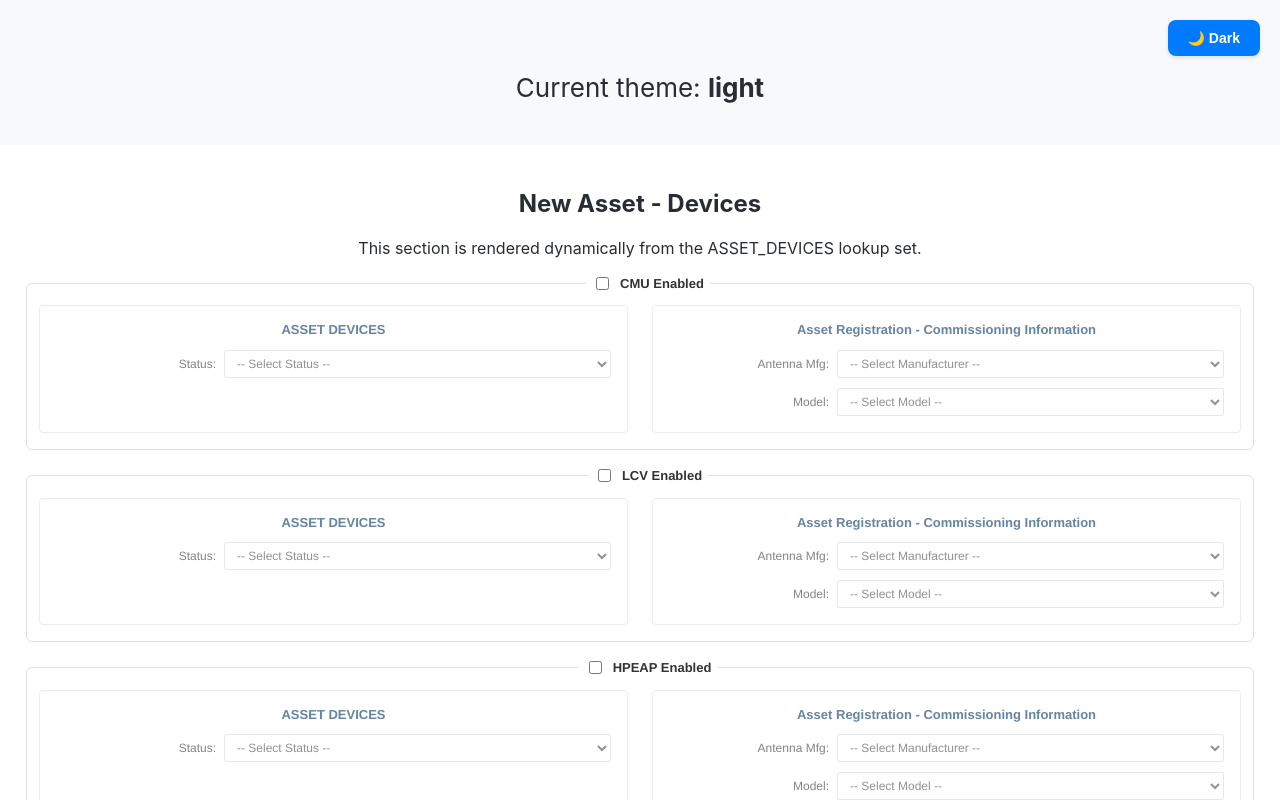
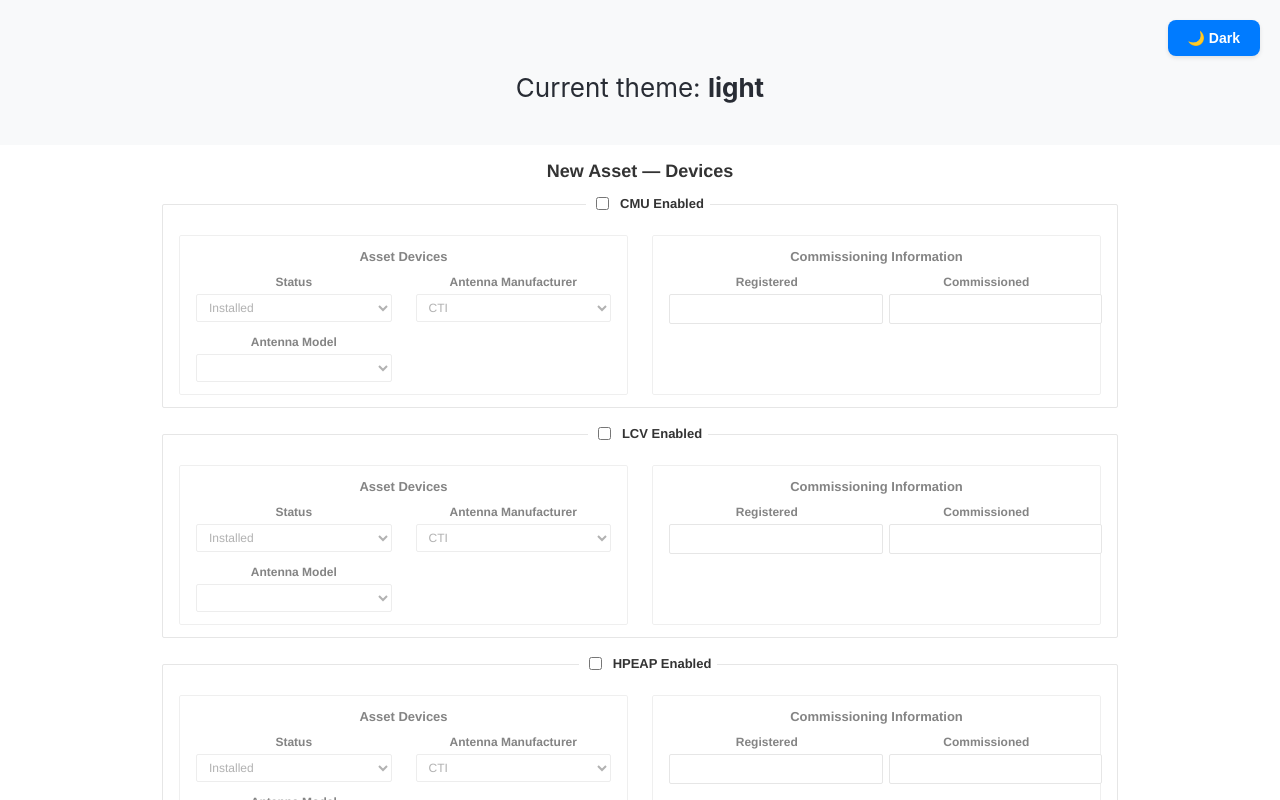
Before and after one commit to kavia-common/asset-data-population-and-auto-completion-7703-7712, a React (Create React App) app in the folder asset_devices_frontend/: page / in a window 1280 px wide. Shown: the top 800 px of the page. Built offline with nearby package versions, Linux system fonts and the light colour scheme.

Commit message:
CheckPoint - cgc2da0242

```diff
--- a/asset_devices_frontend/src/pages/New.jsx
+++ b/asset_devices_frontend/src/pages/New.jsx
@@ -12,17 +12,19 @@ function SimpleSelect({
   disabled = false,
   placeholder = '-- Select --',
   id,
+  className = '',
 }) {
   /** This is a simple select builder for lookup options. */
   return (
     <select
       id={id}
-      className="form-select asset-form-select"
+      className={`form-select ${className}`}
       value={value}
       onChange={onChange}
       disabled={disabled}
+      aria-describedby={id ? `${id}-desc` : undefined}
     >
-      <option value="">{placeholder}</option>
+      {placeholder ? <option value="">{placeholder}</option> : null}
       {options.map((opt) => (
         <option key={opt.lookupValue} value={opt.lookupValue}>
           {opt.lookupDescription || opt.lookupValue}
@@ -43,154 +45,148 @@ export const FIELDS = {
 // PUBLIC_INTERFACE
 export default function New() {
   /**
-   * Render "Asset Devices" dynamically from ASSET_DEVICES lookup:
-   * - Each device has an Enabled toggle
-   * - Left card: Status
-   * - Right card: Antenna Mfg, Model filtered by manufacturer
+   * This component renders ASSET DEVICES dynamically based on lookUpData.
+   * Updated to match assets/new_asset_devices_design_notes.md pixel-accurate spec:
+   * - Card border 1px #e6e6e6, radius 2px, padding 12-16px
+   * - Two-column grid with 24px column gap, 12px row gap
+   * - Labels 12px/16px semibold, 4px spacing to control
+   * - Controls 28px height, 1px border, 2px radius
+   * - Field order: Status, Antenna Manufacturer, Antenna Model
    */
-  // Inject the provided lookUpData JSON here as the single source of truth.
-  // Replace [...] with the actual JSON injected by the orchestrator for runtime.
   const lookUpData = useMemo(
     () => [
-      { "lookupSetName": "ASSET_STATUSES", "values": [ { "id": 4, "lookupValue": "Installed", "lookupDescription": "Installed", "parentLookupValue": null, "lookupOrder": 2 }, { "id": 5, "lookupValue": "Obsolete", "lookupDescription": "Obsolete", "parentLookupValue": null, "lookupOrder": 3 }, { "id": 9588, "lookupValue": "TESTU", "lookupDescription": "84A212951WMP1", "parentLookupValue": null, "lookupOrder": 2 }, { "id": 3, "lookupValue": "To Be Installed", "lookupDescription": "To Be Installed", "parentLookupValue": null, "lookupOrder": 1 } ] },
-      { "lookupSetName": "ANTENNA_MANUFACTURERS", "values": [ { "id": 5200, "lookupValue": "CTI", "lookupDescription": "CTI", "parentLookupValue": null, "lookupOrder": 6 }, { "id": 5060, "lookupValue": "General Electric", "lookupDescription": "General Electric", "parentLookupValue": null, "lookupOrder": 2 }, { "id": 9193, "lookupValue": "Generic", "lookupDescription": "Generic", "parentLookupValue": null, "lookupOrder": 7 }, { "id": 1153, "lookupValue": "No Antenna", "lookupDescription": "No Antenna", "parentLookupValue": null, "lookupOrder": 3 }, { "id": 5162, "lookupValue": "Sierra Wireless", "lookupDescription": "Sierra Wireless", "parentLookupValue": null, "lookupOrder": 5 }, { "id": 5000, "lookupValue": "Wired Matrix", "lookupDescription": "WiredMatrix", "parentLookupValue": null, "lookupOrder": 4 }, { "id": 34, "lookupValue": "Wireless Matrix", "lookupDescription": "Wireless Matrix", "parentLookupValue": null, "lookupOrder": 1 } ] },
-      { "lookupSetName": "ANTENNA_MODELS", "values": [ { "id": 5202, "lookupValue": "GE PTC", "lookupDescription": "GE PTC", "parentLookupValue": 5060, "lookupOrder": 6 }, { "id": 1168, "lookupValue": "MARX-C1", "lookupDescription": "MARX-C1", "parentLookupValue": 5060, "lookupOrder": 3 }, { "id": 35, "lookupValue": "MBS2-LPR", "lookupDescription": "MBS2-LPR", "parentLookupValue": 34, "lookupOrder": 1 }, { "id": 5201, "lookupValue": "REX", "lookupDescription": "REX", "parentLookupValue": 5200, "lookupOrder": 5 }, { "id": 6340, "lookupValue": "REX-OBN", "lookupDescription": "REX with Mobile IP", "parentLookupValue": 5200, "lookupOrder": 8 }, { "id": 5163, "lookupValue": "Raven-X", "lookupDescription": "Raven-X", "parentLookupValue": 5162, "lookupOrder": 4 }, { "id": 9194, "lookupValue": "Server Ping Antenna", "lookupDescription": "Server Ping Antena", "parentLookupValue": 9193, "lookupOrder": 7 }, { "id": 5061, "lookupValue": "WMP1", "lookupDescription": "84A212951WMP1", "parentLookupValue": 5060, "lookupOrder": 2 }, { "id": 9584, "lookupValue": "WMP20", "lookupDescription": "84A212951WMP1", "parentLookupValue": 5060, "lookupOrder": 2 } ] },
-      {
-        "lookupSetName": "ASSET_DEVICES",
-        "values": [
-            {
-                "id": 9082,
-                "lookupValue": "CMU",
-                "lookupDescription": "CMU",
-                "parentLookupValue": null,
-                "lookupOrder": 1
-            },
-            {
-                "id": 9084,
-                "lookupValue": "LCV",
-                "lookupDescription": "LOCOVISION",
-                "parentLookupValue": null,
-                "lookupOrder": 2
-            },
-            {
-                "id": 9083,
-                "lookupValue": "HPEAP",
-                "lookupDescription": "HPEAP",
-                "parentLookupValue": null,
-                "lookupOrder": 3
-            },
-            {
-                "id": 9373,
-                "lookupValue": "eHPLIG",
-                "lookupDescription": "eHPLIG",
-                "parentLookupValue": null,
-                "lookupOrder": 4
-            },
-            {
-                "id": 9516,
-                "lookupValue": "EM1900",
-                "lookupDescription": "EM1900",
-                "parentLookupValue": null,
-                "lookupOrder": 5
-            },
-            {
-                "id": 9379,
-                "lookupValue": "EMCard",
-                "lookupDescription": "EMCARD",
-                "parentLookupValue": null,
-                "lookupOrder": 6
-            },
-            {
-                "id": 9627,
-                "lookupValue": "Test",
-                "lookupDescription": "Test",
-                "parentLookupValue": null,
-                "lookupOrder": 7
-            }
-        ]
-    },
+      // Example inline data; in real runtime this is provided by orchestrator
+      { lookupSetName: 'ASSET_STATUSES', values: [
+        { id: 4, lookupValue: 'Installed', lookupDescription: 'Installed' },
+        { id: 5, lookupValue: 'Obsolete', lookupDescription: 'Obsolete' },
+        { id: 3, lookupValue: 'To Be Installed', lookupDescription: 'To Be Installed' },
+      ]},
+      { lookupSetName: 'ANTENNA_MANUFACTURERS', values: [
+        { id: 5200, lookupValue: 'CTI', lookupDescription: 'CTI' },
+        { id: 5060, lookupValue: 'General Electric', lookupDescription: 'General Electric' },
+        { id: 5162, lookupValue: 'Sierra Wireless', lookupDescription: 'Sierra Wireless' },
+      ]},
+      { lookupSetName: 'ANTENNA_MODELS', values: [
+        { id: 5202, lookupValue: 'GE PTC', lookupDescription: 'GE PTC', parentLookupValue: 5060 },
+        { id: 1168, lookupValue: 'MARX-C1', lookupDescription: 'MARX-C1', parentLookupValue: 5060 },
+        { id: 5163, lookupValue: 'Raven-X', lookupDescription: 'Raven-X', parentLookupValue: 5162 },
+      ]},
+      { lookupSetName: 'ASSET_DEVICES', values: [
+        { id: 9082, lookupValue: 'CMU' },
+        { id: 9084, lookupValue: 'LCV' },
+        { id: 9083, lookupValue: 'HPEAP' },
+      ]},
     ],
     []
   );
 
-  // Scoped style for the component (from design notes)
+  // Scoped styles reflecting assets/new_asset_devices_design_notes.md
   const style = `
   :root {
-    --color-bg-canvas: #FFFFFF;
-    --color-border-subtle: #E0E0E0;
-    --color-border-input: #C9C9C9;
-    --color-text-strong: #333333;
-    --color-text-default: #000000;
-    --color-accent-deep: #003366;
-    --color-focus: #2B6CB0;
+    --bg-canvas: #ffffff;
+    --bg-panel: #ffffff;
+    --text-strong: #333333;
+    --text-default: #4a4a4a;
+    --text-muted: #6b7280;
+    --border-default: #d6d6d6;
+    --border-subtle: #e6e6e6;
+    --border-hover: #bfbfbf;
+    --accent: #2f55a4;
+    --accent-rgb: 47, 85, 164;
   }
-  .asset-device-fieldset {
-    border: 1px solid var(--color-border-subtle);
-    border-radius: 6px;
-    padding: 12px 12px 16px 12px;
-    background: #fff;
+
+  .page-container {
+    max-width: 960px;
+    margin: 0 auto;
+    padding: 16px;
+    background: var(--bg-canvas);
+    font-family: "Helvetica Neue", Arial, sans-serif;
+  }
+
+  .device-fieldset {
+    border: 1px solid var(--border-subtle);
+    border-radius: 2px;
+    padding: 12px 16px;
     margin-bottom: 16px;
+    background: var(--bg-panel);
   }
-  .asset-device-legend {
+  .device-legend {
     padding: 0 6px;
     margin-left: 8px;
-    color: var(--color-accent-deep);
-    font: 600 13px/1.2 "Helvetica Neue", Arial, sans-serif;
+    color: var(--text-strong);
+    font: 600 13px/18px "Helvetica Neue", Arial, sans-serif;
   }
-  .asset-device-toggle {
+  .device-toggle {
     display: inline-flex;
+    align-items: center;
     gap: 8px;
-    align-items: center;
-    color: var(--color-text-strong);
-    font: 600 13px/1.2 "Helvetica Neue", Arial, sans-serif;
+    color: var(--text-strong);
   }
-  .asset-devices-panel {
+
+  .device-grid {
     display: grid;
     grid-template-columns: 1fr 1fr;
-    gap: 24px;
-    background: var(--color-bg-canvas);
+    column-gap: 24px;
+    row-gap: 12px;
+    margin-top: 8px;
   }
-  .asset-card {
+
+  .card {
+    background: var(--bg-panel);
+    border: 1px solid var(--border-subtle);
+    border-radius: 2px;
+    padding: 12px 16px;
+  }
+  .card-title {
+    font: 600 13px/18px "Helvetica Neue", Arial, sans-serif;
+    color: var(--text-strong);
+    margin: 0 0 8px 0;
+  }
+
+  .two-col-fields {
+    display: grid;
+    grid-template-columns: 1fr 1fr;
+    column-gap: 24px;
+    row-gap: 12px;
+  }
+
+  .form-field {
+    display: flex;
+    flex-direction: column;
+  }
+  .form-field > label {
+    font: 600 12px/16px "Helvetica Neue", Arial, sans-serif;
+    color: var(--text-strong);
+    margin-bottom: 4px;
+  }
+  .input {
+    height: 28px;
+    border: 1px solid var(--border-default);
+    border-radius: 2px;
+    padding: 0 8px;
+    font: 400 12px/28px "Helvetica Neue", Arial, sans-serif;
+    color: var(--text-default);
     background: #fff;
-    border: 1px solid var(--color-border-subtle);
-    border-radius: 4px;
-    padding: 16px;
+    width: 100%;
+    min-width: 0;
   }
-  .asset-card-title {
-    margin: 0 0 12px 0;
-    font: 700 13px/1.2 "Helvetica Neue", Arial, sans-serif;
-    color: var(--color-accent-deep);
+  .input:hover { border-color: var(--border-hover); }
+  .input:focus {
+    border-color: var(--accent);
+    outline: 2px solid rgba(var(--accent-rgb), 0.25);
+    outline-offset: 0;
   }
-  .asset-form-grid {
-    display: grid;
-    grid-template-columns: 160px 1fr;
-    column-gap: 8px;
-    row-gap: 10px;
-    align-items: center;
+
+  .disabled-block {
+    opacity: 0.6;
   }
-  .asset-form-label {
-    text-align: right;
-    color: var(--color-text-strong);
-    font: 400 12px/1.2 "Helvetica Neue", Arial, sans-serif;
+
+  @media (max-width: 991px) {
+    .device-grid { grid-template-columns: 1fr; }
   }
-  .asset-form-select {
-    height: 28px;
-    padding: 4px 8px;
-    border: 1px solid var(--color-border-input);
-    border-radius: 2px;
-    background: #fff;
-    color: var(--color-text-default);
-    font: 400 12px/1 "Helvetica Neue", Arial, sans-serif;
-    width: 100%;
-    max-width: 420px;
-  }
-  .asset-form-select:hover { border-color: #A8A8A8; }
-  .asset-form-select:focus { outline: 2px solid var(--color-focus); outline-offset: 0; }
-  .device-disabled { opacity: 0.6; }
-  @media (max-width: 768px) {
-    .asset-devices-panel { grid-template-columns: 1fr; gap: 16px; }
-    .asset-form-grid { grid-template-columns: 1fr; }
-    .asset-form-label { text-align: left; margin-bottom: 6px; }
+  @media (max-width: 600px) {
+    .card { padding: 10px; }
+    .two-col-fields { grid-template-columns: 1fr; column-gap: 0; row-gap: 10px; }
   }
   `;
 
@@ -291,10 +287,11 @@ export default function New() {
   }, [antennaModels, antennaMfgs]);
 
   return (
-    <div style={{ padding: 24 }}>
+    <div className="page-container">
       <style>{style}</style>
-      <h2>New Asset - Devices</h2>
-      <p>This section is rendered dynamically from the ASSET_DEVICES lookup set.</p>
+      <h2 style={{ fontFamily: '"Helvetica Neue", Arial, sans-serif', fontSize: 18, margin: '0 0 12px 0', color: 'var(--text-strong)' }}>
+        New Asset — Devices
+      </h2>
 
       {devicesLookup.length === 0 && (
         <div style={{ padding: '8px 0' }}>
@@ -310,9 +307,9 @@ export default function New() {
         const filteredModels = filteredModelsByDevice[deviceName] || [];
 
         return (
-          <fieldset key={deviceName} className="asset-device-fieldset">
-            <legend className="asset-device-legend">
-              <label className="asset-device-toggle">
+          <fieldset key={deviceName} className="device-fieldset">
+            <legend className="device-legend">
+              <label className="device-toggle">
                 <input
                   type="checkbox"
                   checked={enabled}
@@ -323,64 +320,64 @@ export default function New() {
               </label>
             </legend>
 
-            <div className={`asset-devices-panel ${enabled ? '' : 'device-disabled'}`}>
-              <article className="asset-card asset-devices">
-                <h3 className="asset-card-title">ASSET DEVICES</h3>
-                <div className="asset-form-grid">
-                  <label
-                    htmlFor={`${deviceName}-status`}
-                    className="asset-form-label"
-                  >
-                    Status:
-                  </label>
+            <section className={`device-grid ${enabled ? '' : 'disabled-block'}`}>
+              <article className="card">
+                <h3 className="card-title">Asset Devices</h3>
+                <div className="two-col-fields">
+                  <div className="form-field">
+                    <label htmlFor={`${deviceName}-status`}>Status</label>
                     <SimpleSelect
                       id={`${deviceName}-status`}
                       value={fields.status}
                       onChange={onStatusChange(deviceName)}
                       options={statusOptions}
                       disabled={!enabled}
-                    placeholder="-- Select Status --"
+                      placeholder={''}
+                      className="input"
                     />
                   </div>
-              </article>
-
-              <article className="asset-card asset-registration">
-                <h3 className="asset-card-title">
-                  Asset Registration - Commissioning Information
-                </h3>
-                <div className="asset-form-grid">
-                  <label
-                    htmlFor={`${deviceName}-antennaMfg`}
-                    className="asset-form-label"
-                  >
-                    Antenna Mfg:
-                  </label>
+                  <div className="form-field">
+                    <label htmlFor={`${deviceName}-antennaMfg`}>Antenna Manufacturer</label>
                     <SimpleSelect
                       id={`${deviceName}-antennaMfg`}
                       value={fields.antennaMfg}
                       onChange={onAntennaMfgChange(deviceName)}
                       options={antennaMfgs}
                       disabled={!enabled}
-                    placeholder="-- Select Manufacturer --"
+                      placeholder={''}
+                      className="input"
                     />
-
-                  <label
-                    htmlFor={`${deviceName}-antennaModel`}
-                    className="asset-form-label"
-                  >
-                    Model:
-                  </label>
+                  </div>
+                  <div className="form-field">
+                    <label htmlFor={`${deviceName}-antennaModel`}>Antenna Model</label>
                     <SimpleSelect
                       id={`${deviceName}-antennaModel`}
                       value={fields.antennaModel}
                       onChange={onAntennaModelChange(deviceName)}
                       options={filteredModels}
                       disabled={!enabled || !fields.antennaMfg}
-                    placeholder="-- Select Model --"
+                      placeholder={''}
+                      className="input"
                     />
                   </div>
+                  <div aria-hidden="true" />
+                </div>
               </article>
+
+              <article className="card">
+                <h3 className="card-title">Commissioning Information</h3>
+                <div className="two-col-fields">
+                  <div className="form-field">
+                    <label>Registered</label>
+                    <input className="input" type="text" disabled value="" />
                   </div>
+                  <div className="form-field">
+                    <label>Commissioned</label>
+                    <input className="input" type="text" disabled value="" />
+                  </div>
+                </div>
+              </article>
+            </section>
           </fieldset>
         );
       })}
```
Also changed, not shown: 2 other files (tests, documents, lock files or other folders). Lines whose indentation alone changed are shown as unchanged.
